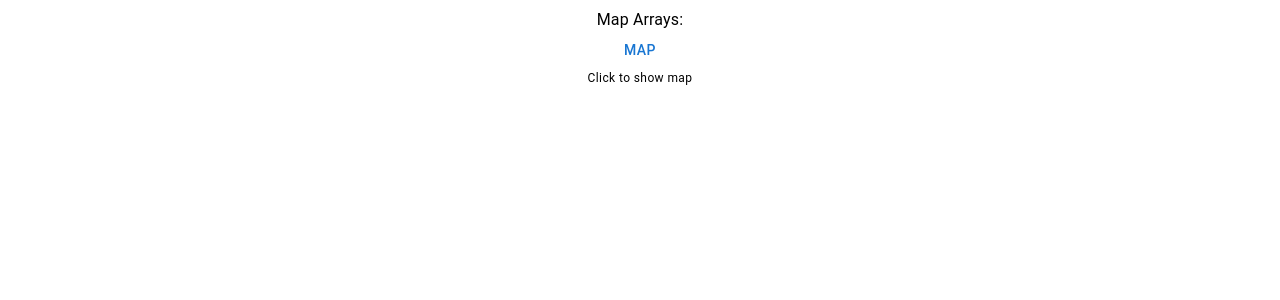
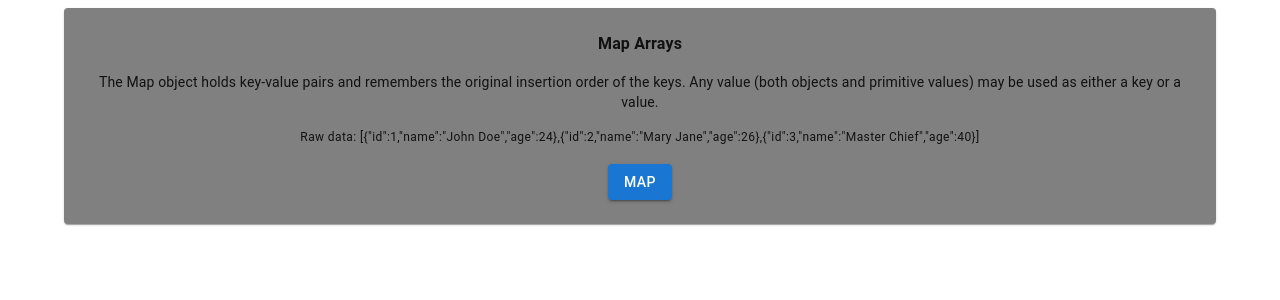
Before and after one commit to noel-pena/Functional-Programming-Methods, a React (Vite) app: page / in a window 1280 px wide. Shown: the top 300 px of the page. Built offline with nearby package versions, Linux system fonts and the light colour scheme.

Commit message:
creatd a reusable component

```diff
--- a/src/components/MapArray.tsx
+++ b/src/components/MapArray.tsx
@@ -1,6 +1,6 @@
-import {Button, Stack, Typography} from "@mui/material";
+import {Stack} from "@mui/material";
 import {Person} from "../types";
-import React from "react";
+import ReusableBox from "./ReusableBox.tsx";
 
 function MapArray(){
     const mockPersons: Array<Person> = [
@@ -8,25 +8,14 @@ function MapArray(){
         {id: 2, name: 'Mary Jane', age: 26},
         {id: 3, name: 'Master Chief', age: 40}
     ]
-    const [showMap, setShowMap] = React.useState(false)
 
     return (
-        <Stack alignItems='center'>
-            <Typography>Map Arrays:</Typography>
-
-            <Button onClick={() => setShowMap(!showMap)}>Map</Button>
-            {showMap ? (
-                mockPersons.map(person => (
-                    <Stack>
-                        <Typography variant='caption'>{person.name}</Typography>
-                    </Stack>
-                ))) : (
-                    <Stack>
-                        <Typography variant='caption'>Click to show map</Typography>
-                    </Stack>
-                )
-            }
-
+        <Stack>
+            <ReusableBox
+                primaryText='Map Arrays'
+                secondaryText='The Map object holds key-value pairs and remembers the original insertion order of the keys. Any value (both objects and primitive values) may be used as either a key or a value.'
+                data={mockPersons}
+            />
         </Stack>
     )
 }
--- /dev/null
+++ b/src/components/ReusableBox.tsx
@@ -0,0 +1,34 @@
+import {Person} from "../types";
+import {Button, ButtonProps, Card, Stack, Typography} from "@mui/material";
+import React from "react";
+
+interface ReusableBoxProps extends ButtonProps {
+    primaryText: string
+    secondaryText: string
+    data: Array<Person>
+}
+
+function ReusableBox(props: ReusableBoxProps){
+    const {data, primaryText, secondaryText} = props
+    const [isToggled, setIsToggled] = React.useState(false)
+
+    return (
+        <Card sx={{bgcolor: 'gray', p: 3}}>
+            <Stack justifyContent='center' alignItems='center' textAlign='center' spacing={2}>
+                <Typography fontWeight='bold'>{primaryText}</Typography>
+                <Typography variant='body2'>{secondaryText}</Typography>
+                <Typography variant='caption'>Raw data: {JSON.stringify(data)}</Typography>
+                {isToggled && (
+                    data.map(item => (
+                        <Stack>
+                            <Typography fontWeight='bold' variant='caption'>{item.name}</Typography>
+                        </Stack>
+                    ))
+                )}
+                <Button variant='contained' onClick={() => setIsToggled(!isToggled)}>Map</Button>
+            </Stack>
+        </Card>
+    )
+}
+
+export default ReusableBox
```
